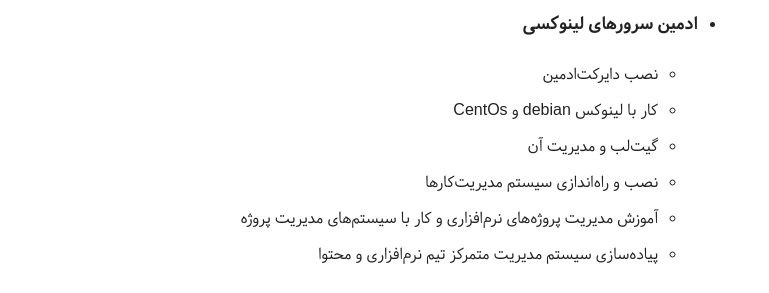
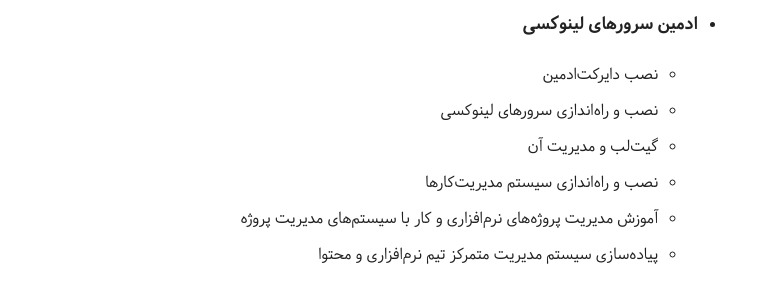
Before and after one commit to pooya-golchian/farsi, a Jekyll site: the page built from projects/index.md, in a window 1280 px wide and 900 px high, scrolled down 863 px. Shown: the part 161-454 px from the top of the window, without its empty margins (256-1025 px from the left). Built offline with Jekyll 4.4.1, drawn with Linux system fonts in a browser that asks for light colours; nearby versions of some CDN libraries.

Commit message:
update project page

```diff
--- a/projects/index.md
+++ b/projects/index.md
@@ -29,7 +29,7 @@
 * **ادمین سرور‌های لینوکسی**
 
   - نصب دایرکت‌ادمین
-  - کار با لینوکس debian و CentOs
+  - نصب و راه‌اندازی سرور‌های لینوکسی
   - گیت‌لب و مدیریت آن
   - نصب و راه‌اندازی سیستم مدیریت‌کار‌ها
   - آموزش مدیریت پروژه‌های نرم‌افزاری و کار با سیستم‌های مدیریت پروژه
```
